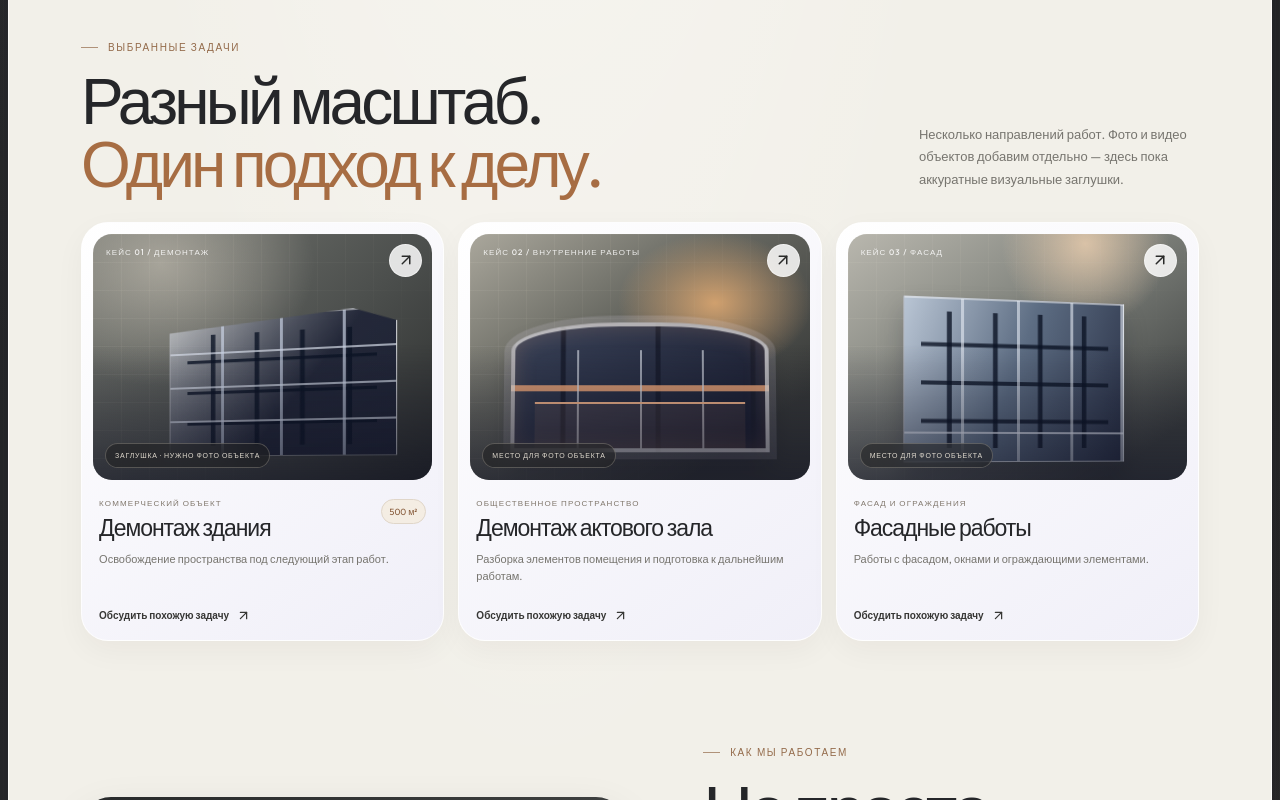
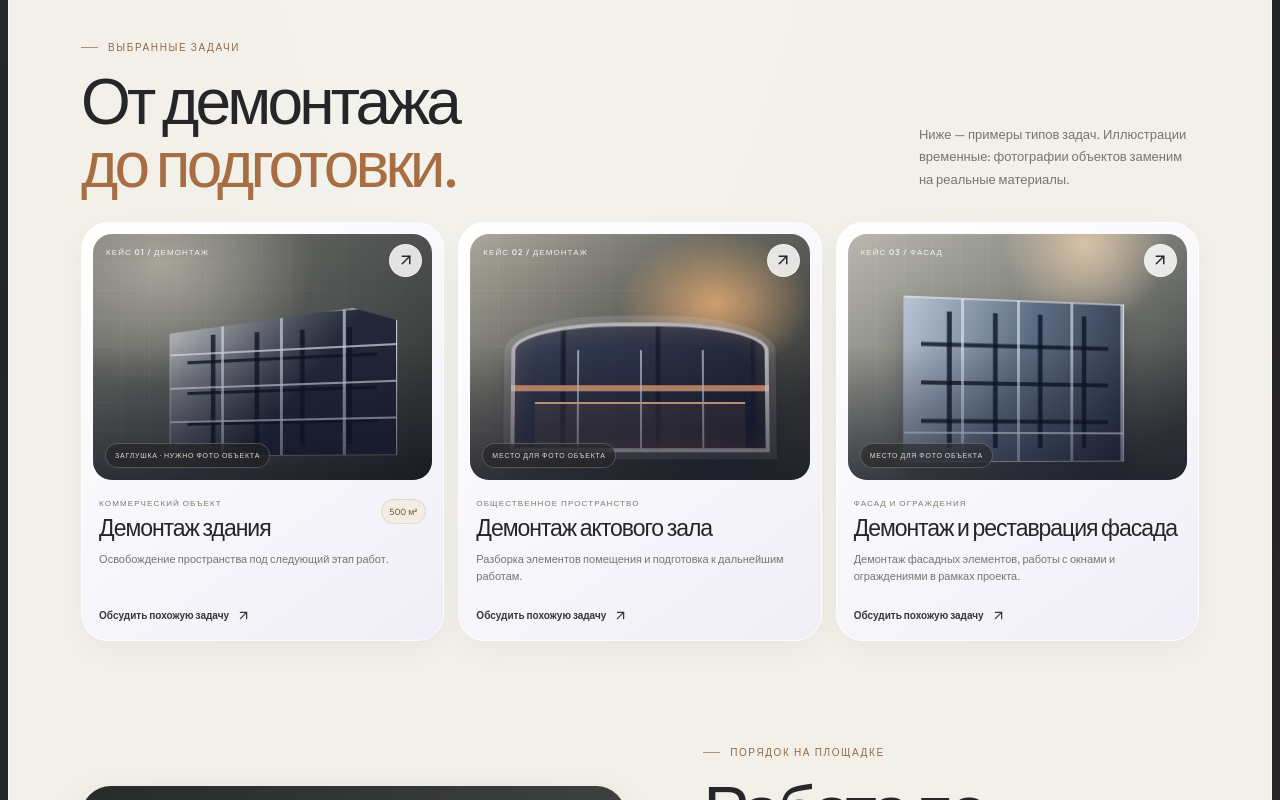
Before and after one commit to borzenkoofficial-lab/Test-skol, a React (Vite) app: page / in a window 1280 px wide. Shown: the part 1380-2180 px from the top of the page. Built offline with nearby package versions, Linux system fonts and the light colour scheme.

Commit message:
Make service and portfolio copy specific to construction contracting

```diff
--- a/src/App.tsx
+++ b/src/App.tsx
@@ -143,7 +143,7 @@ function App() {
         </div>
 
         <section className="lower-content" id="services">
-          <div className="section-heading"><div><span className="section-kicker">ЧЕМ МЫ ПОЛЕЗНЫ</span><h2>Работы без<br /><em>лишних неизвестных.</em></h2></div><p>Выбираем решение под объект, а не подгоняем объект под шаблон.</p></div>
+          <div className="section-heading"><div><span className="section-kicker">ЧЕМ МЫ ПОЛЕЗНЫ</span><h2>Виды работ<br /><em>на одном объекте.</em></h2></div><p>Отдельные задачи или комплексный подряд. Состав работ согласуем после оценки состояния и условий площадки.</p></div>
           <div className="service-grid">
             <button className="service-tile tile-large" onClick={() => { setService('Демонтаж'); setShowContact(true); }}><span className="tile-index">01 / ОСНОВА</span><div className="tile-icon"><Layers3 size={21} /></div><h3>Демонтаж<br />и разборка</h3><p>Аккуратно освобождаем пространство и учитываем особенности объекта.</p><span className="tile-link">Обсудить задачу <ArrowUpRight size={16} /></span><div className="tile-lines" /></button>
             <button className="service-tile" onClick={() => { setService('Подготовка помещений'); setShowContact(true); }}><span className="tile-index">02 / ПОДГОТОВКА</span><div className="tile-icon"><Wrench size={21} /></div><h3>Подготовка<br />помещений</h3><p>Подготавливаем площадку к следующему этапу работ.</p><span className="tile-link">Подробнее <ArrowUpRight size={16} /></span></button>
@@ -155,9 +155,9 @@ function App() {
           <div className="section-heading">
             <div>
               <span className="section-kicker">ВЫБРАННЫЕ ЗАДАЧИ</span>
-              <h2>Разный масштаб.<br /><em>Один подход к делу.</em></h2>
+              <h2>От демонтажа<br /><em>до подготовки.</em></h2>
             </div>
-            <p>Несколько направлений работ. Фото и видео объектов добавим отдельно — здесь пока аккуратные визуальные заглушки.</p>
+            <p>Ниже — примеры типов задач. Иллюстрации временные: фотографии объектов заменим на реальные материалы.</p>
           </div>
           <div className="portfolio-grid">
             <button className="portfolio-card" onClick={() => { setService('Демонтаж'); setShowContact(true); }} aria-label="Обсудить демонтаж здания">
@@ -173,7 +173,7 @@ function App() {
             </button>
             <button className="portfolio-card" onClick={() => { setService('Подготовка помещений'); setShowContact(true); }} aria-label="Обсудить демонтаж актового зала">
               <div className="portfolio-art portfolio-art-interior">
-                <span className="portfolio-count">КЕЙС 02 / ВНУТРЕННИЕ РАБОТЫ</span>
+                <span className="portfolio-count">КЕЙС 02 / ДЕМОНТАЖ</span>
                 <div className="portfolio-scene interior-scene" aria-hidden="true"><i /><i /><i /><b /></div>
                 <span className="portfolio-placeholder">МЕСТО ДЛЯ ФОТО ОБЪЕКТА</span>
                 <span className="portfolio-art-arrow"><ArrowUpRight size={18} /></span>
@@ -189,8 +189,8 @@ function App() {
                 <span className="portfolio-placeholder">МЕСТО ДЛЯ ФОТО ОБЪЕКТА</span>
                 <span className="portfolio-art-arrow"><ArrowUpRight size={18} /></span>
               </div>
-              <div className="portfolio-meta"><div><span className="tile-index">ФАСАД И ОГРАЖДЕНИЯ</span><h3>Фасадные работы</h3></div></div>
-              <p>Работы с фасадом, окнами и ограждающими элементами.</p>
+              <div className="portfolio-meta"><div><span className="tile-index">ФАСАД И ОГРАЖДЕНИЯ</span><h3>Демонтаж и реставрация фасада</h3></div></div>
+              <p>Демонтаж фасадных элементов, работы с окнами и ограждениями в рамках проекта.</p>
               <span className="portfolio-link">Обсудить похожую задачу <ArrowUpRight size={15} /></span>
             </button>
           </div>
@@ -202,11 +202,11 @@ function App() {
             <div className="blueprint"><div className="blueprint-room room-a" /><div className="blueprint-room room-b" /><div className="blueprint-room room-c" /><div className="blueprint-line" /><span className="blueprint-label">ПЛАН → РЕАЛИЗАЦИЯ</span></div>
             <div className="project-visual-bottom"><span>01 — 04</span><span>Чёткая последовательность вместо хаоса</span></div>
           </div>
-          <div className="project-copy"><span className="section-kicker">КАК МЫ РАБОТАЕМ</span><h2>Не просто<br />выполнить.<br /><em>Организовать.</em></h2><p>Сложный объект требует не только рабочих рук. Нужны последовательность, коммуникация и контроль того, что происходит на площадке.</p><div className="process-list"><div><span>01</span><p><b>Разбираемся</b><small>Задача, ограничения, условия объекта</small></p><ArrowUpRight size={15} /></div><div><span>02</span><p><b>Планируем</b><small>Объём, этапы, организация работ</small></p><ArrowUpRight size={15} /></div><div><span>03</span><p><b>Выполняем</b><small>Координация и связь по ходу проекта</small></p><ArrowUpRight size={15} /></div></div></div>
+          <div className="project-copy"><span className="section-kicker">ПОРЯДОК НА ПЛОЩАДКЕ</span><h2>Работа по этапам.<br /><em>Без хаоса.</em></h2><p>Перед началом определяем границы демонтажа, условия доступа, последовательность работ и порядок взаимодействия на объекте.</p><div className="process-list"><div><span>01</span><p><b>Разбираемся</b><small>Задача, ограничения, условия объекта</small></p><ArrowUpRight size={15} /></div><div><span>02</span><p><b>Планируем</b><small>Объём, этапы, организация работ</small></p><ArrowUpRight size={15} /></div><div><span>03</span><p><b>Выполняем</b><small>Координация и связь по ходу проекта</small></p><ArrowUpRight size={15} /></div></div></div>
         </section>
 
         <section className="contact-section" id="contact">
-          <div><span className="section-kicker">ЕСТЬ ОБЪЕКТ?</span><h2>Давайте обсудим<br /><em>задачу по делу.</em></h2><p>Расскажите, что нужно сделать. Уточним вводные и предложим следующий шаг.</p></div>
+          <div><span className="section-kicker">ЕСТЬ ОБЪЕКТ?</span><h2>Расскажите<br /><em>об объекте.</em></h2><p>Опишите помещение, объём и сроки. Уточним исходные данные и обсудим состав работ для расчёта.</p></div>
           <form className="contact-form" onSubmit={submitBrief}>
             <label>Что нужно сделать?<input value={query} onChange={e => setQuery(e.target.value)} placeholder="Например, демонтаж офиса" required /></label>
             <div className="form-row"><label>Как к вам обращаться?<input placeholder="Ваше имя" required /></label><label>Телефон или Telegram<input placeholder="+7 / @username" required /></label></div>
```
